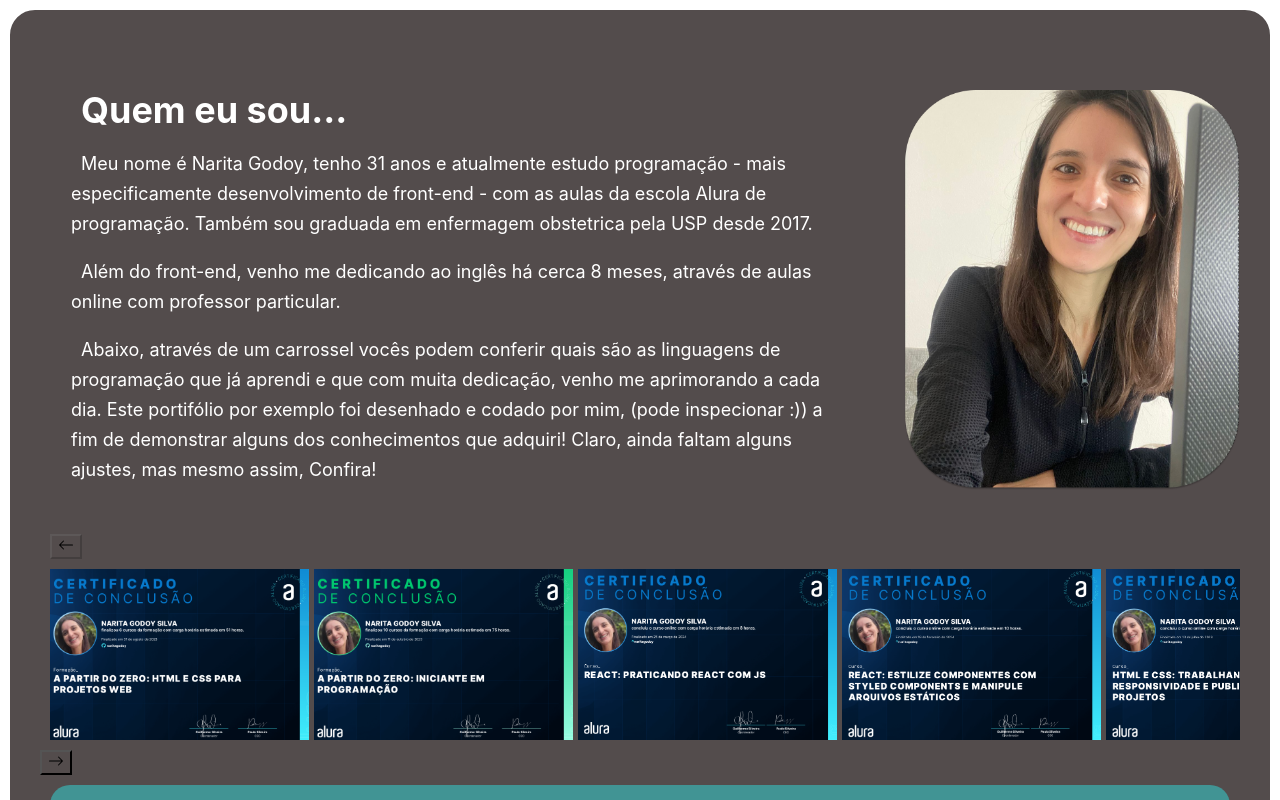
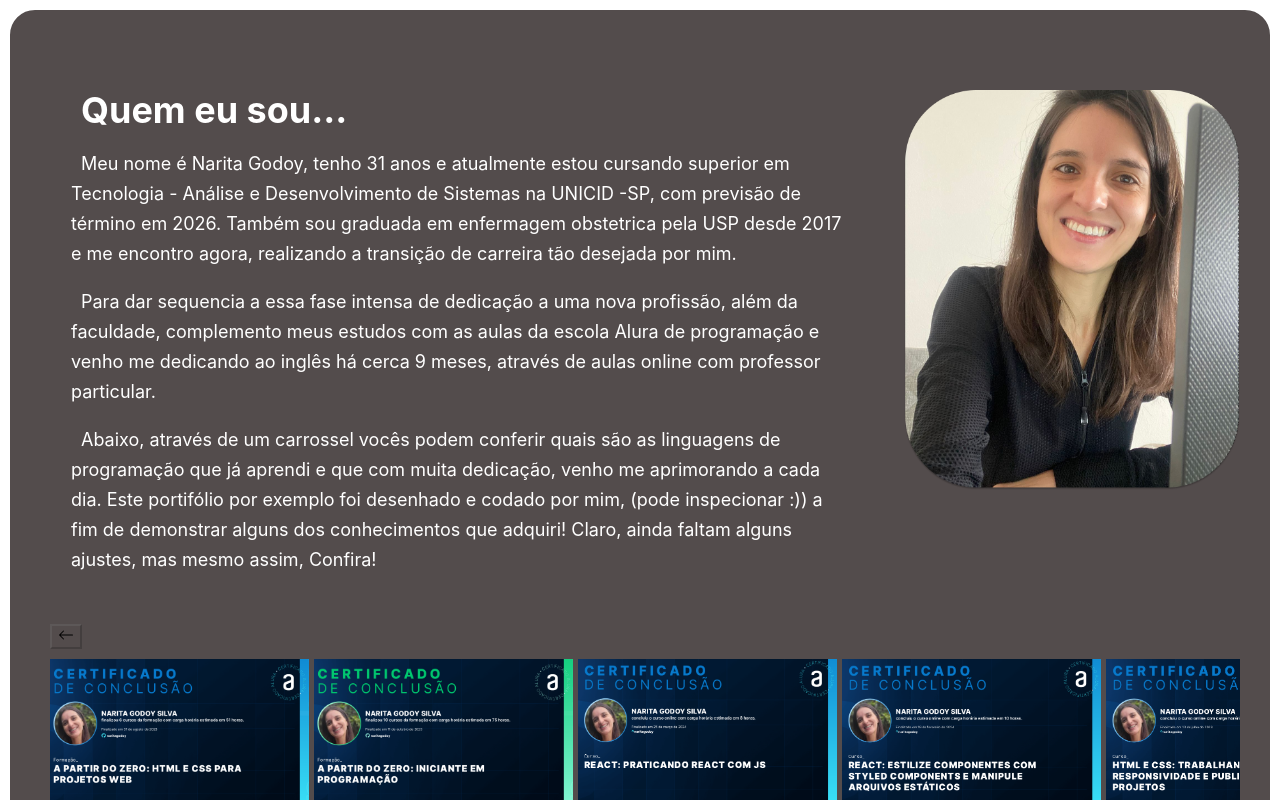
Before and after one commit to naritagodoy/Portif-lio-apresenta-o---Quem-eu-sou.-, a React (Create React App) app: page / in a window 1280 px wide. Shown: the top 800 px of the page. Built offline with nearby package versions, Linux system fonts and the light colour scheme.

Commit message:
chore/refactor-component-Header-text.
changing text.

```diff
--- a/src/Componentes/Header/Index.tsx
+++ b/src/Componentes/Header/Index.tsx
@@ -39,13 +39,12 @@ const HeaderText: React.FC = () => {
     p: (
       <p>
         Meu nome é <HoverEffect>Narita Godoy</HoverEffect>, tenho 31 anos e
-        atualmente estudo programação - mais especificamente desenvolvimento de
-        front-end - com as aulas da escola Alura de programação. Também sou
-        graduada em enfermagem obstetrica pela USP desde 2017.
+        atualmente estou cursando superior em Tecnologia - Análise e Desenvolvimento de Sistemas na UNICID -SP, com previsão de término em 2026. Também sou
+        graduada em enfermagem obstetrica pela USP desde 2017 e me encontro agora, realizando a transição de carreira tão desejada por mim.
       </p>
     ),
 
-    p1: "Além do front-end, venho me dedicando ao inglês há cerca 8 meses, através de aulas online com professor particular.",
+    p1: " Para dar sequencia a essa fase intensa de dedicação a uma nova profissão, além da faculdade, complemento meus estudos com as aulas da escola Alura de programação e venho me dedicando ao inglês há cerca 9 meses, através de aulas online com professor particular.",
 
     p2: "Abaixo, através de um carrossel vocês podem conferir quais são as linguagens de programação que já aprendi e que com muita dedicação, venho me aprimorando a cada dia. Este portifólio por exemplo foi desenhado e codado por mim, (pode inspecionar :)) a fim de demonstrar alguns dos conhecimentos que adquiri! Claro, ainda faltam alguns ajustes, mas mesmo assim, Confira!",
   };
```
